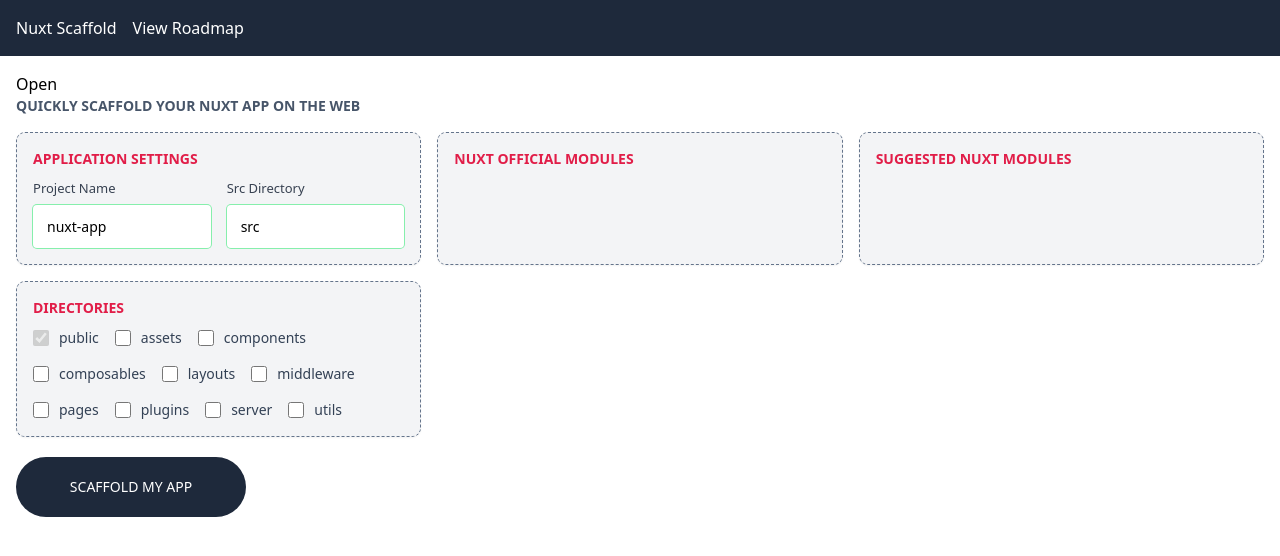
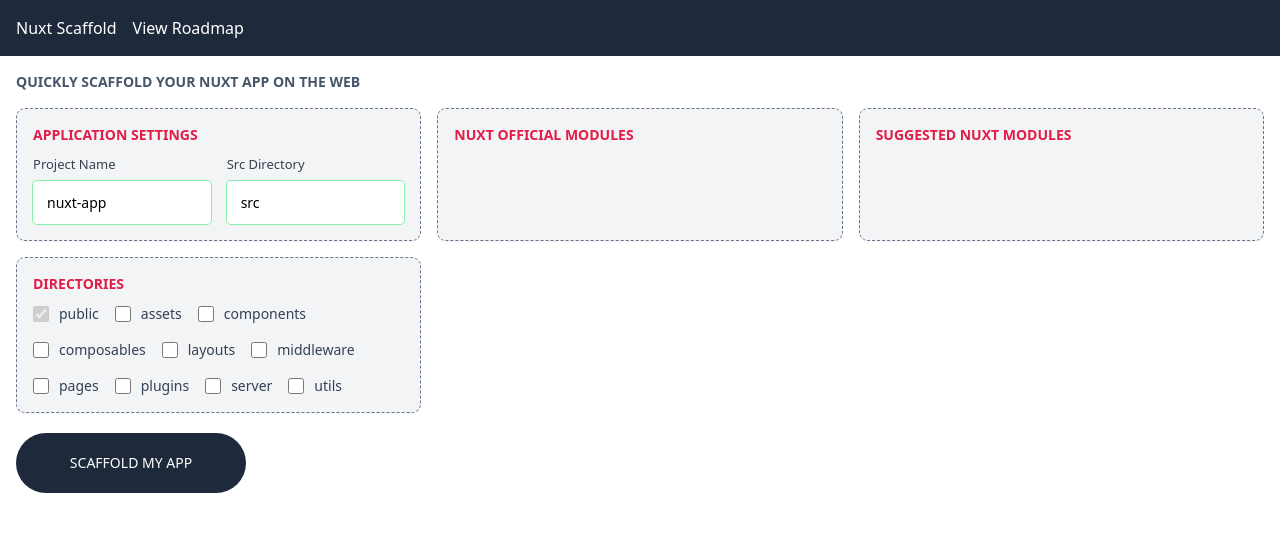
Before and after one commit to jimoh-sodiq/nuxt-scaffold, a Nuxt app: page / in a window 1280 px wide. Shown: the top 556 px of the page. Built offline with nearby package versions, Linux system fonts and the light colour scheme.

Commit message:
cleaned app

```diff
--- a/src/composables/useModules.ts
+++ b/src/composables/useModules.ts
@@ -28,14 +28,14 @@
     name: "pinia",
     value: "@pinia/nuxt",
     version: "^2.1.7",
-    devDependency: false,
+    devDependency: true,
     directories: ["stores"],
   },
   {
     name: "vue-use",
     value: "@vueuse/nuxt",
     version: "^10.9.0",
-    devDependency: false,
+    devDependency: true,
     dependencies: [
       {
         name: "vue-use",
--- a/src/pages/index.vue
+++ b/src/pages/index.vue
@@ -42,8 +42,7 @@
 </script>
 
 <template>
-  <form @submit.prevent="" class="relative p-4">
-    <button @click="scaffoldApp">Open</button>
+  <form @submit.prevent="scaffoldApp" class="relative p-4">
     <div class=" ">
       <h1 class="uppercase text-sm font-semibold text-slate-600">Quickly Scaffold your nuxt app on the web</h1>
       <div class="grid grid-cols-1 md:grid-cols-2 lg:grid-cols-3 gap-4 mt-4">
```
